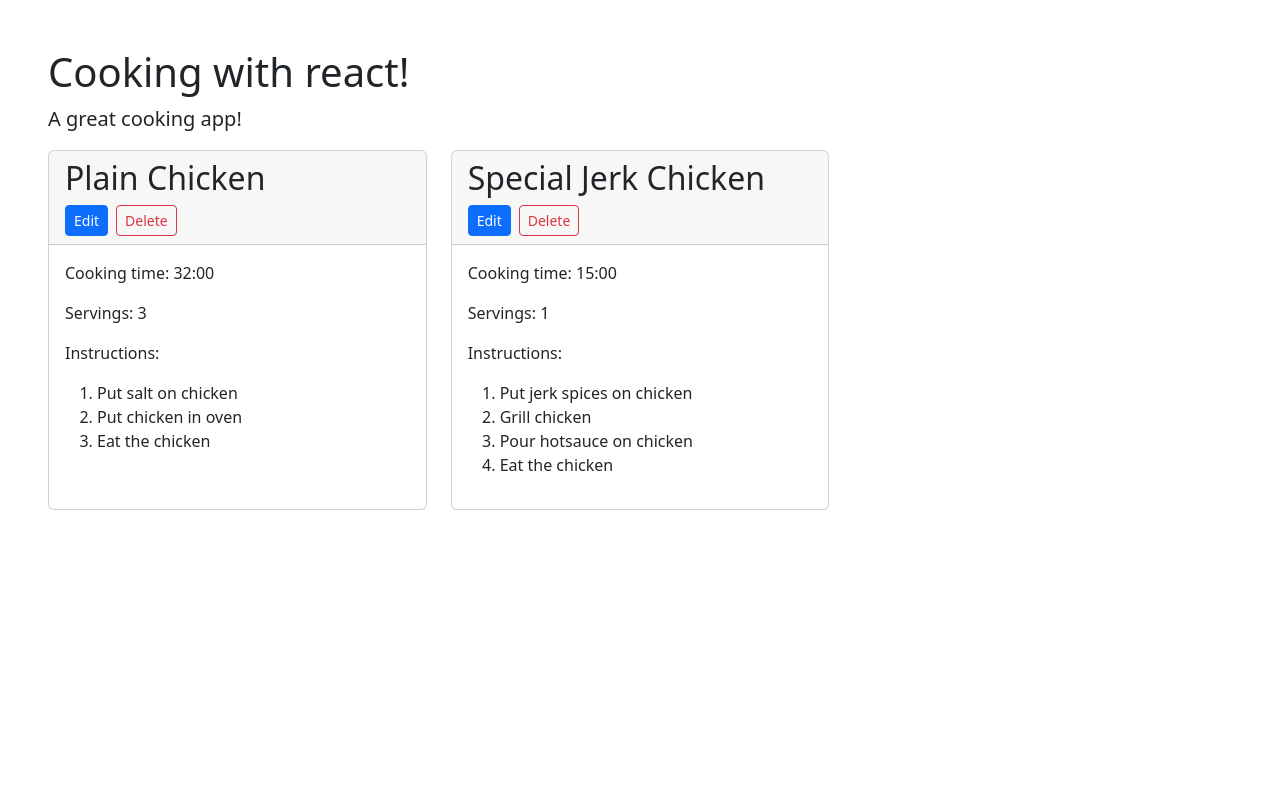
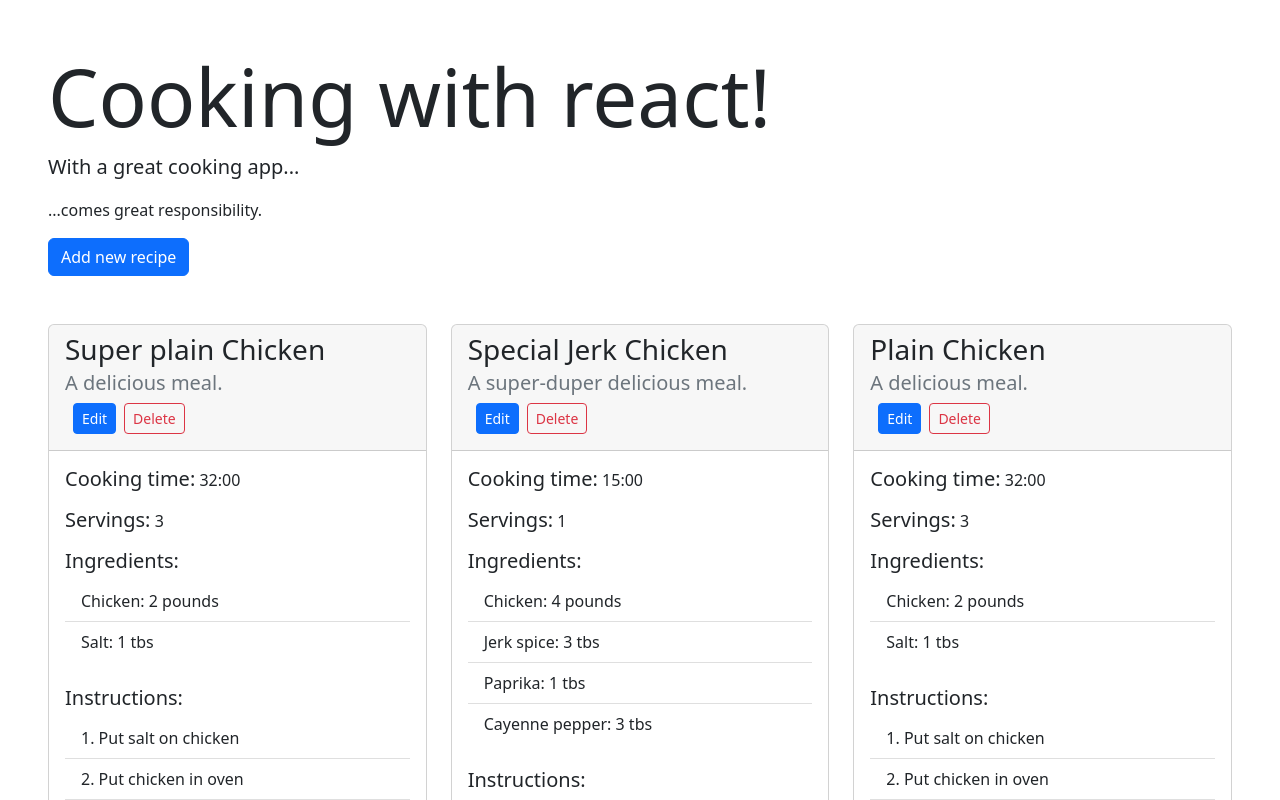
Before and after one commit to JoakimJohnsson/learn-react-app-1, a React (Create React App) app: page / in a window 1280 px wide. Shown: the top 800 px of the page. Built offline with nearby package versions, Linux system fonts and the light colour scheme.

Commit message:
#11 - More mock data + Ingredient components + bootstrap styling

```diff
--- /dev/null
+++ b/src/components/Ingredient.js
@@ -0,0 +1,12 @@
+import React from "react";
+
+
+// Props coming from spread operator in IngredientList.
+const Ingredient = ({name, amount}) => {
+
+    return (
+        <li className={"list-group-item"}><span className={"h6"}>{name}:</span> {amount}</li>
+    );
+}
+
+export default Ingredient;
--- /dev/null
+++ b/src/components/IngredientList.js
@@ -0,0 +1,23 @@
+import React from "react";
+import Ingredient from "./Ingredient";
+
+
+const IngredientList = ({ingredients}) => {
+
+    const ingredientElements = ingredients.map(
+        (ingredient) => {
+            // Using spread operator here instead of ingredient={ingredient}.
+            return (
+                <Ingredient key={ingredient.id} {...ingredient}/>
+            );
+        }
+    )
+
+    return (
+        <ul className={"list-group list-group-flush mb-4"}>
+            {ingredientElements}
+        </ul>
+    );
+}
+
+export default IngredientList;
--- a/src/components/Recipe.js
+++ b/src/components/Recipe.js
@@ -1,29 +1,33 @@
 import React from "react";
+import IngredientList from "./IngredientList";
 
 
 const Recipe = ({recipe}) => {
 
-    // Add logic here
-
     return (
         // Wrapper div - handles size of cards by column.
-        <div className={"col-12 col-md-6 col-lg-4 mb-3"}>
+        <div className={"col-12 col-md-6 col-lg-4 mb-4"}>
             {/* h-100 on card for an even height. */}
             <div className={"card h-100"}>
                 <div className={"card-header"}>
-                    <h2>{recipe.name}</h2>
-                    <button className={"btn btn-sm btn-primary me-2"}>Edit</button>
-                    <button className={"btn btn-sm btn-outline-danger"}>Delete</button>
+                    <h2 className={"h3 card-title"}>{recipe.name}</h2>
+                    <h3 className={"h5 card-subtitle text-muted"}>{recipe.description}</h3>
+                    <div className={"p-2"}>
+                        <button className={"btn btn-sm btn-primary me-2"}>Edit</button>
+                        <button className={"btn btn-sm btn-outline-danger"}>Delete</button>
+                    </div>
                 </div>
                 <div className={"card-body"}>
-                    <p className={"label"}>Cooking time: {recipe.cookingTime}</p>
-                    <p className={"label"}>Servings: {recipe.servings}</p>
-                    <p className={"label"}>Instructions:</p>
-                    <ol>
+                    <p><span className={"h5"}>Cooking time:</span> {recipe.cookingTime}</p>
+                    <p><span className={"h5"}>Servings:</span> {recipe.servings}</p>
+                    <p className={"h5"}>Ingredients:</p>
+                    <IngredientList ingredients={recipe.ingredients}/>
+                    <p className={"h5"}>Instructions:</p>
+                    <ol className={"list-group list-group-flush list-group-numbered mb-4"}>
                         {recipe.instructions.map((instruction, index) => {
                                 return (
-                                    <li key={index}>{instruction}</li>
-                                )
+                                    <li className={"list-group-item"} key={index}>{instruction}</li>
+                                );
                             }
                         )}
                     </ol>
--- a/src/components/RecipeList.js
+++ b/src/components/RecipeList.js
@@ -4,22 +4,22 @@
 
 const RecipeList = ({recipes}) => {
 
-    // Add logic here
-
     return (
         <div className={"container-fluid p-5"}>
             <div className={"row"}>
                 <div className={"col-12"}>
-                    <h1>Cooking with react!</h1>
-                    <p className={"lead"}>
-                        A great cooking app!
-                    </p>
+                    <div className={"mb-5"}>
+                        <h1 className={"display-1"}>Cooking with react!</h1>
+                        <p className={"lead"}>With a great cooking app...</p>
+                        <p>...comes great responsibility.</p>
+                        <button className={"btn btn-primary"}>Add new recipe</button>
+                    </div>
                     <div className={"row"}>
                         {
                             recipes.map((recipe) => {
                                     return (
                                         <Recipe key={recipe.id} recipe={recipe}/>
-                                )
+                                    );
                                 }
                             )
                         }
--- a/src/components/mockData.js
+++ b/src/components/mockData.js
@@ -1,18 +1,32 @@
 export const mockData = [
     {
         id: 1,
-        name: "Plain Chicken",
+        name: "Super plain Chicken",
+        description: "A delicious meal.",
         servings: 3,
         cookingTime: "32:00",
         instructions: [
             "Put salt on chicken",
             "Put chicken in oven",
             "Eat the chicken"
+        ],
+        ingredients: [
+            {
+                id: 1,
+                name: "Chicken",
+                amount: "2 pounds"
+            },
+            {
+                id: 2,
+                name: "Salt",
+                amount: "1 tbs"
+            }
         ]
     },
     {
         id: 2,
         name: "Special Jerk Chicken",
+        description: "A super-duper delicious meal.",
         servings: 1,
         cookingTime: "15:00",
         instructions: [
@@ -20,6 +34,87 @@
             "Grill chicken",
             "Pour hotsauce on chicken",
             "Eat the chicken"
+        ],
+        ingredients: [
+            {
+                id: 3,
+                name: "Chicken",
+                amount: "4 pounds"
+            },
+            {
+                id: 4,
+                name: "Jerk spice",
+                amount: "3 tbs"
+            },
+            {
+                id: 5,
+                name: "Paprika",
+                amount: "1 tbs"
+            },
+            {
+                id: 6,
+                name: "Cayenne pepper",
+                amount: "3 tbs"
+            }
+        ]
+    },
+    {
+        id: 3,
+        name: "Plain Chicken",
+        description: "A delicious meal.",
+        servings: 3,
+        cookingTime: "32:00",
+        instructions: [
+            "Put salt on chicken",
+            "Put chicken in oven",
+            "Eat the chicken"
+        ],
+        ingredients: [
+            {
+                id: 1,
+                name: "Chicken",
+                amount: "2 pounds"
+            },
+            {
+                id: 2,
+                name: "Salt",
+                amount: "1 tbs"
+            }
+        ]
+    },
+    {
+        id: 4,
+        name: "Extra special Jerk Chicken",
+        description: "A super-duper delicious meal.",
+        servings: 1,
+        cookingTime: "15:00",
+        instructions: [
+            "Put jerk spices on chicken",
+            "Grill chicken",
+            "Pour hotsauce on chicken",
+            "Eat the chicken"
+        ],
+        ingredients: [
+            {
+                id: 3,
+                name: "Chicken",
+                amount: "4 pounds"
+            },
+            {
+                id: 4,
+                name: "Jerk spice",
+                amount: "3 tbs"
+            },
+            {
+                id: 5,
+                name: "Paprika",
+                amount: "1 tbs"
+            },
+            {
+                id: 6,
+                name: "Cayenne pepper",
+                amount: "3 tbs"
+            }
         ]
     }
 ]
```
Lines whose indentation alone changed are shown as unchanged.
